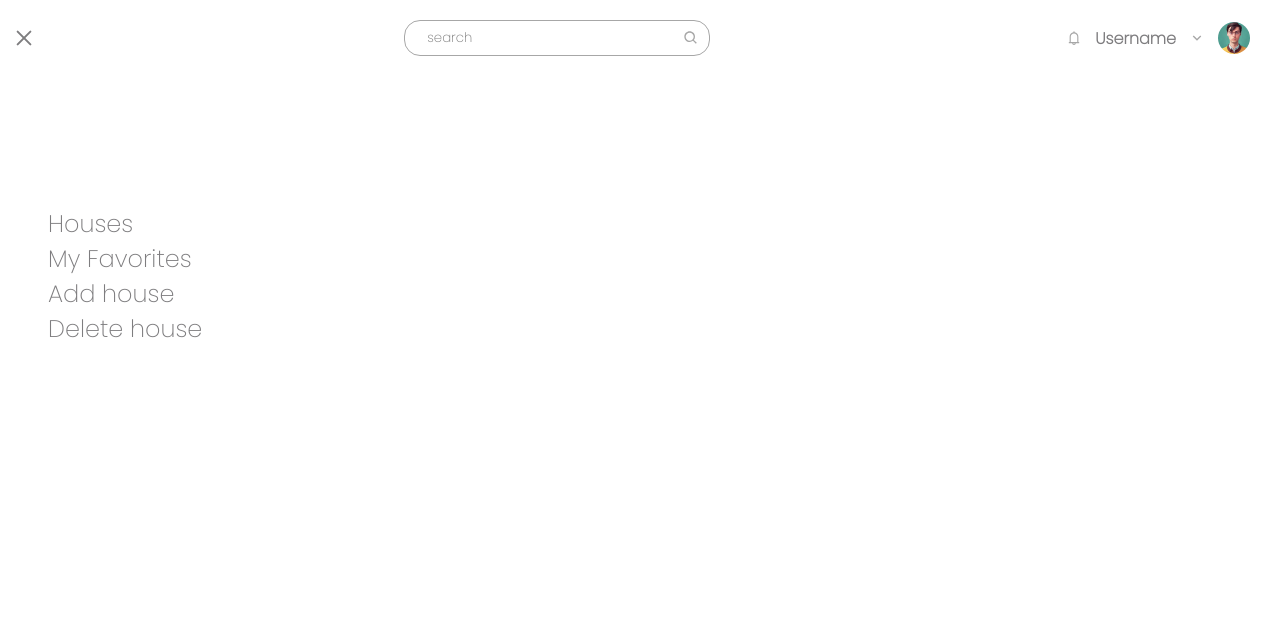
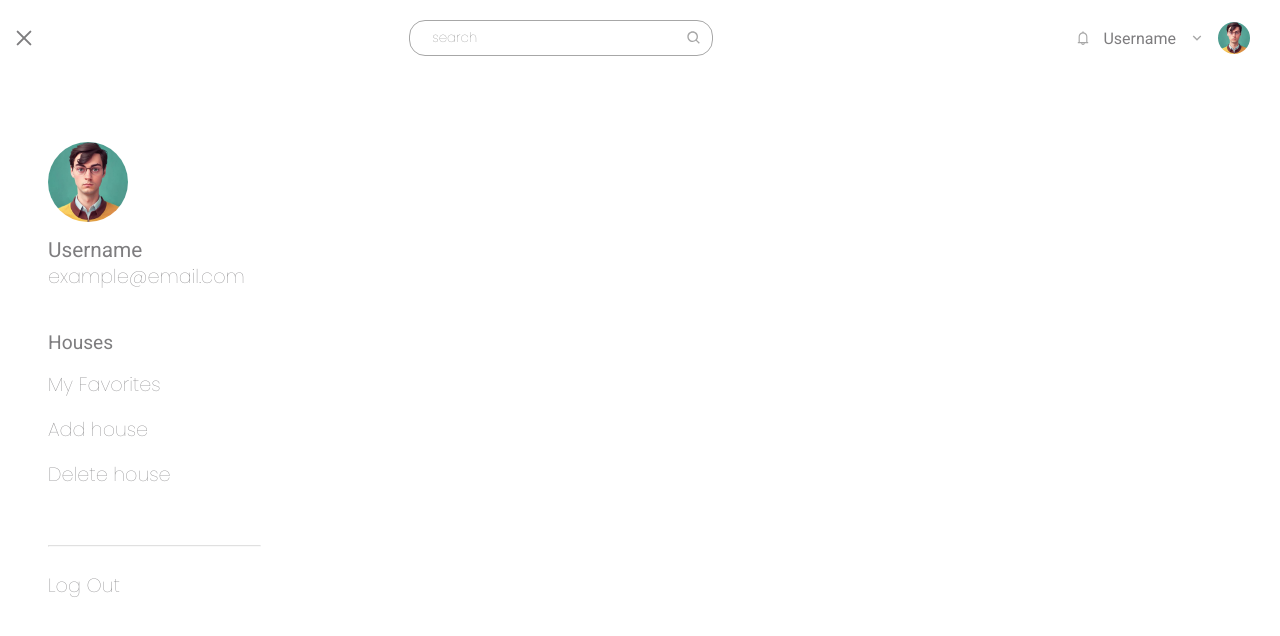
Before and after one commit to shella12/RentAnItemApp, a React (Create React App) app: page / in a window 1280 px wide. Both pictures are taken after a click on the button 24 px from the left and 38 px from the top of the page. Shown: the top 636 px of the page. Built offline with nearby package versions, Linux system fonts and the light colour scheme.

Commit message:
UPDATE styling

```diff
--- a/src/App.css
+++ b/src/App.css
@@ -1,4 +1,4 @@
-@import url('https://fonts.googleapis.com/css2?family=Poppins:wght@200&display=swap');
+@import url('https://fonts.googleapis.com/css2?family=Poppins:wght@100&family=Roboto&display=swap');
 
 *,
 ::after,
@@ -50,15 +50,24 @@ a {
   gap: 0.8rem;
 }
 
-.profile-details p {
+.username {
   color: var(--navbar-link-color);
-  font-weight: bolder;
+  font-family: 'Roboto', sans-serif;
+}
+
+.mob-username {
+  font-size: 1.3rem;
+  margin: 1rem 0 0 0;
 }
 
 .profile-photo {
   aspect-ratio: 1 / 1;
   width: 2rem;
   border-radius: 50%;
+}
+
+.mob-profile-photo {
+  width: 5rem;
 }
 
 .hamburger {
@@ -72,17 +81,37 @@ a {
 .navlinks {
   display: none;
   flex-direction: column;
-  padding: 12rem 3rem;
+  padding: 8rem 3rem;
   position: absolute;
   background-color: #fff;
   top: 0;
   left: 0;
   height: 100vh;
   color: var(--navbar-link-color);
-  font-size: 1.5rem;
+  font-size: 1.2rem;
+}
+
+.mob-profile {
+  display: flex;
+  flex-direction: column;
+  margin-bottom: 2rem;
+}
+
+.navlinks a {
+  margin: 0.5rem 0;
 }
 
 .Open {
   display: flex;
   width: 25rem;
 }
+
+.active {
+  font-family: 'Roboto', sans-serif;
+}
+
+.divider {
+  opacity: 0.3;
+  width: 70%;
+  margin: 3rem 0 1rem 0;
+}
--- a/src/componenets/Navbar.js
+++ b/src/componenets/Navbar.js
@@ -14,10 +14,17 @@ const Navbar = () => {
       <div className="hamburger">
         <Hamburger toggled={isOpen} toggle={setOpen} size={20} rounded color="#7e7d7f" />
         <nav className={isOpen ? 'navlinks Open' : 'navlinks'}>
+          <div className="mob-profile">
+            <img src={profilePhoto} alt="profile" className="profile-photo mob-profile-photo" />
+            <p className="username mob-username">Username</p>
+            <p>example@email.com</p>
+          </div>
           <NavLink to="/" activeclassname="active" onClick={() => setOpen(false)}>Houses</NavLink>
           <NavLink to="/MyFavourites" activeclassname="active" onClick={() => setOpen(false)}>My Favorites</NavLink>
           <NavLink to="/AddHouse" activeclassname="active" onClick={() => setOpen(false)}>Add house</NavLink>
           <NavLink to="/DeleteHouse" activeclassname="active" onClick={() => setOpen(false)}>Delete house</NavLink>
+          <hr className="divider" />
+          <NavLink to="/LogOut" activeclassname="active" onClick={() => setOpen(false)}>Log Out</NavLink>
         </nav>
       </div>
       <div className="seacrh-bar">
@@ -26,7 +33,7 @@ const Navbar = () => {
       </div>
       <div className="profile-details">
         <AiOutlineBell className="notification-bell" />
-        <p>Username</p>
+        <p className="username">Username</p>
         <RiArrowDownSLine />
         <img src={profilePhoto} alt="profile" className="profile-photo" />
       </div>
```
